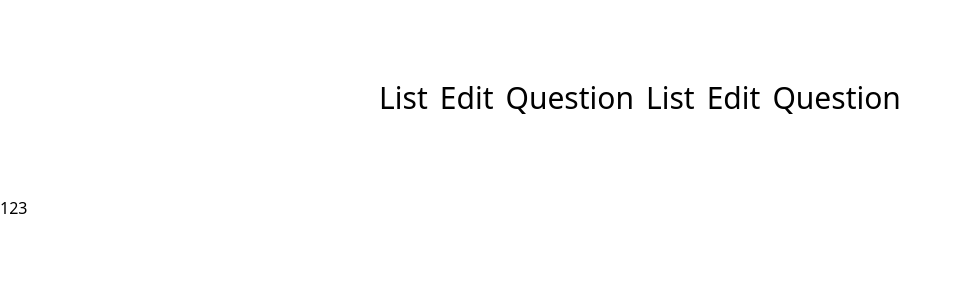
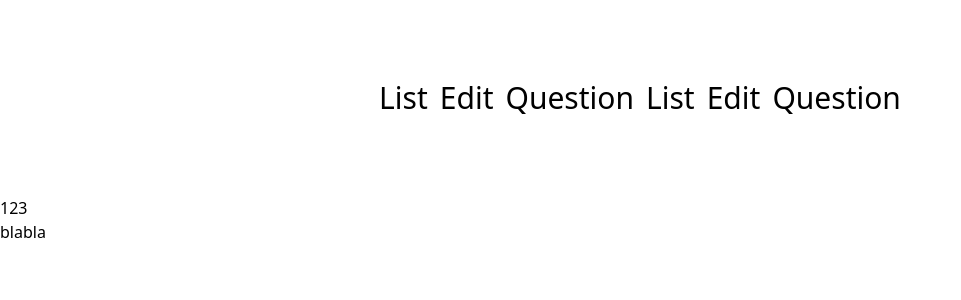
Before and after one commit to ChrystynaBohdan/InterVue, a Vue app: page /list in a window 1280 px wide. Shown: the top 300 px of the page, without its empty margins (0-961 px from the left). Built offline with nearby package versions, Linux system fonts and the light colour scheme.

Commit message:
new fixes

```diff
--- a/src/views/List.vue
+++ b/src/views/List.vue
@@ -1,3 +1,6 @@
 <template>
-  <h1>123</h1>
+  <div>
+    <h1>123</h1>
+    <p>blabla</p>
+  </div>
 </template>
```
